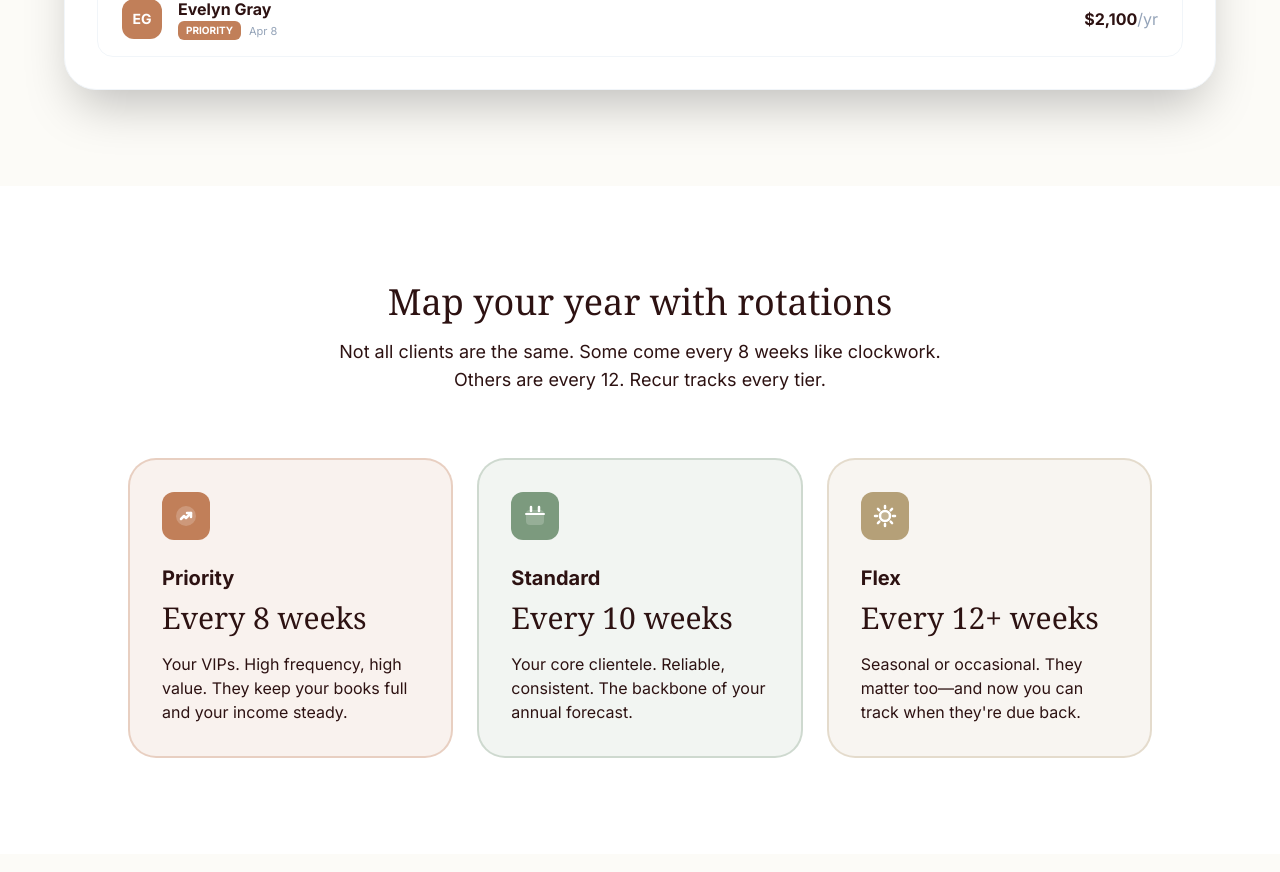
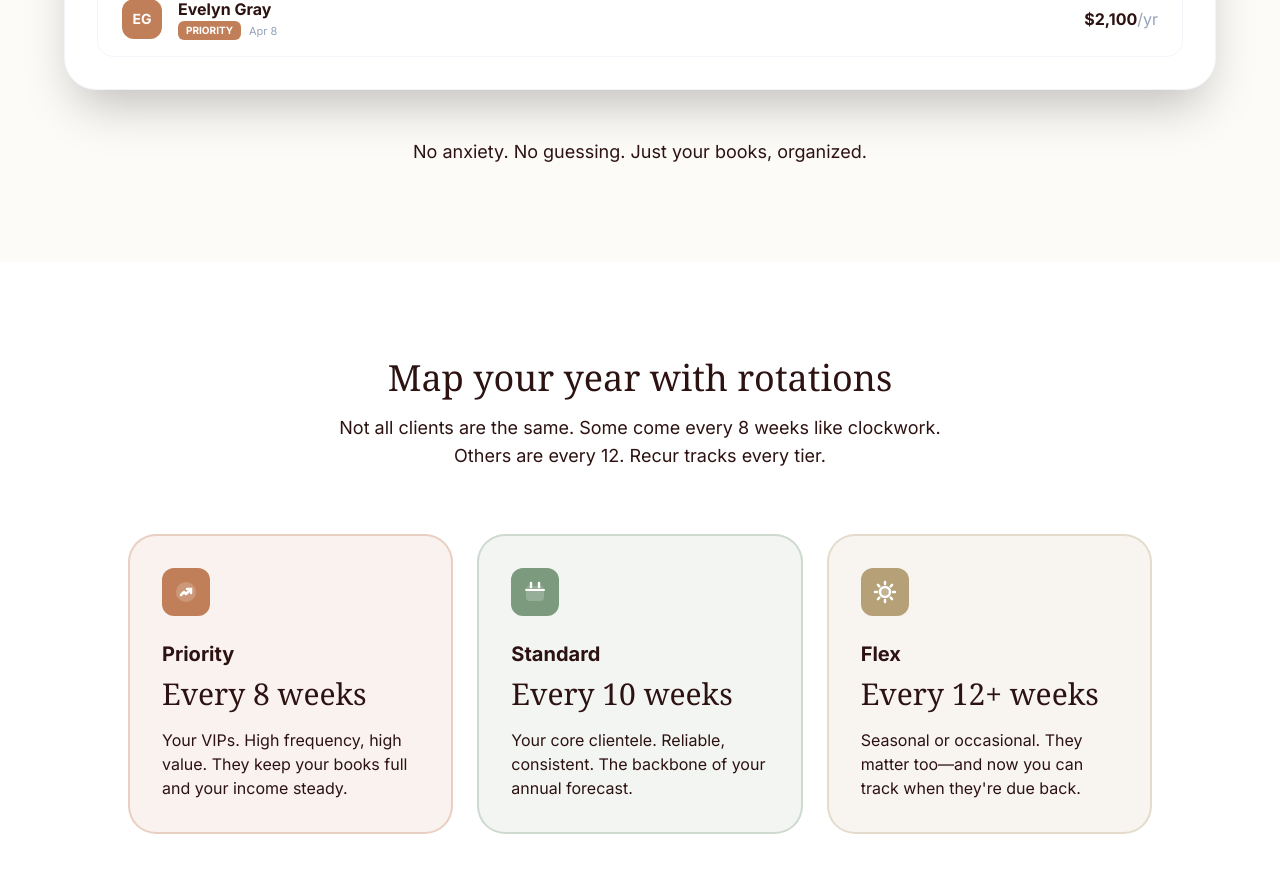
Before and after one commit to buildmoreandmore-cpu/Recur, a React (Vite) app: page / in a window 1280 px wide. Shown: the part 2320-3192 px from the top of the page. Built offline with nearby package versions, Linux system fonts and the light colour scheme.

Commit message:
Add closing line below dashboard preview
"No anxiety. No guessing. Just your books, organized."

```diff
--- a/App.tsx
+++ b/App.tsx
@@ -1007,6 +1007,10 @@ const App: React.FC = () => {
                 </div>
               </div>
             </div>
+
+            <p className="scroll-reveal delay-3 text-center text-base sm:text-lg text-maroon/60 mt-8 sm:mt-12">
+              No anxiety. No guessing. Just your books, organized.
+            </p>
           </div>
         </section>
 
```
